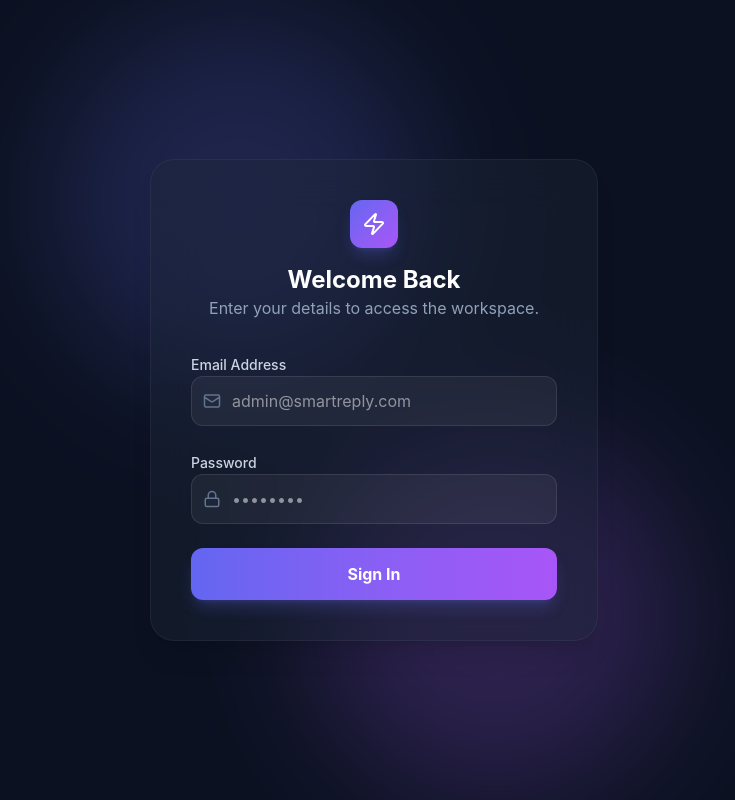
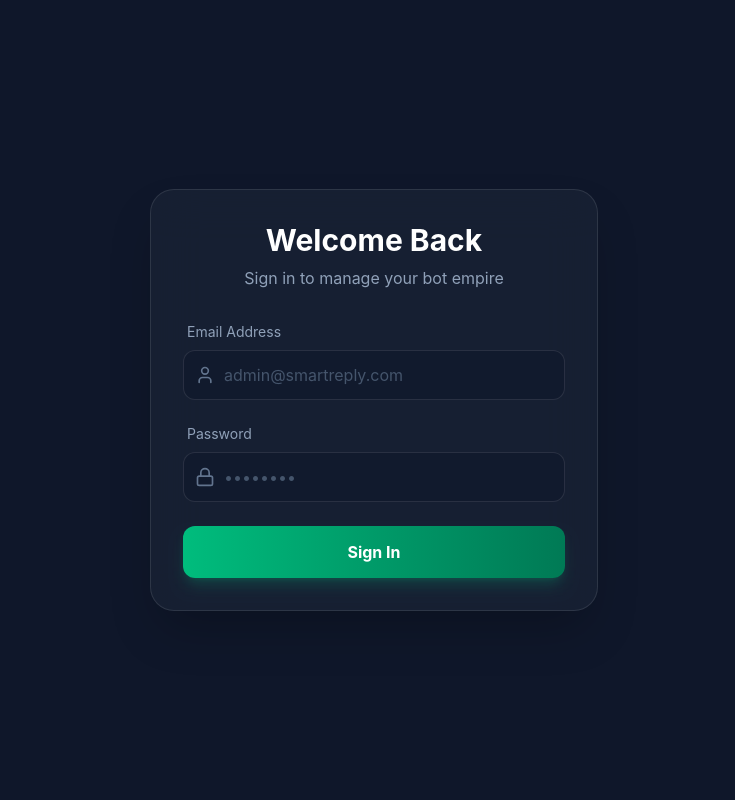
Before and after one commit to dchamindu826/Chat-Bot-System-Frontend, a React (Vite) app: page /login in a window 1280 px wide. Shown: the whole page, without its empty margins (266-1001 px from the left). Built offline with nearby package versions, Linux system fonts and the light colour scheme.

Commit message:
login issue

```diff
--- a/src/pages/Login.jsx
+++ b/src/pages/Login.jsx
@@ -1,99 +1,107 @@
 import React, { useState } from 'react';
 import { useNavigate } from 'react-router-dom';
-import { motion } from 'framer-motion';
-import { Zap, Lock, Mail } from 'lucide-react';
-
+import { Lock, User, Loader } from 'lucide-react';
+import { API_BASE_URL } from '../config'; // <--- 1. මේ LINE එක අනිවාර්යයෙන්ම තියෙන්න ඕන!
 
 const Login = () => {
-  const [email, setEmail] = useState('');
-  const [password, setPassword] = useState('');
   const navigate = useNavigate();
+  const [formData, setFormData] = useState({ email: '', password: '' });
+  const [loading, setLoading] = useState(false);
+  const [error, setError] = useState('');
 
-  const handleLogin = async (e) => {
+  const handleChange = (e) => {
+    setFormData({ ...formData, [e.target.name]: e.target.value });
+  };
+
+  const handleSubmit = async (e) => {
     e.preventDefault();
+    setLoading(true);
+    setError('');
 
-    // API Call to Backend
     try {
+      // 2. මෙතන අපි අර Import කරපු URL එක පාවිච්චි කරනවා
       const res = await fetch(`${API_BASE_URL}/api/auth/login`, {
         method: 'POST',
         headers: { 'Content-Type': 'application/json' },
-        body: JSON.stringify({ email, password }),
+        body: JSON.stringify(formData),
       });
 
       const data = await res.json();
 
       if (res.ok) {
-        // Save Token & Role
-        localStorage.setItem('token', data.token);
+        localStorage.setItem('token', data.accessToken);
         localStorage.setItem('role', data.role);
+        localStorage.setItem('userId', data._id);
 
-        // Redirect based on Role
-        if (data.role === 'admin') {
-          navigate('/admin/dashboard');
-        } else {
-          navigate('/user/dashboard');
-        }
+        if (data.role === 'admin') navigate('/admin/dashboard');
+        else navigate('/user/dashboard');
       } else {
-        alert(data); // Show error
+        setError(data || 'Login failed');
       }
     } catch (err) {
+      setError('Something went wrong. Please try again.');
       console.error(err);
+    } finally {
+      setLoading(false);
     }
   };
 
   return (
-    <div className="min-h-screen bg-[#0b1121] flex items-center justify-center relative overflow-hidden">
-      {/* Background Blobs */}
-      <div className="absolute top-0 left-1/4 w-96 h-96 bg-primary/20 rounded-full blur-3xl animate-blob mix-blend-screen"></div>
-      <div className="absolute bottom-0 right-1/4 w-96 h-96 bg-secondary/20 rounded-full blur-3xl animate-blob animation-delay-2000 mix-blend-screen"></div>
-
-      <motion.div
-        initial={{ opacity: 0, y: 20 }}
-        animate={{ opacity: 1, y: 0 }}
-        className="glass-panel p-10 rounded-3xl w-full max-w-md z-10 border border-white/10"
-      >
+    <div className="min-h-screen bg-[#0f172a] flex items-center justify-center p-4">
+      <div className="bg-[#1e293b]/50 p-8 rounded-3xl border border-white/10 w-full max-w-md backdrop-blur-xl shadow-2xl">
         <div className="text-center mb-8">
-          <div className="w-12 h-12 bg-gradient-to-br from-primary to-secondary rounded-xl flex items-center justify-center mx-auto mb-4 shadow-lg shadow-primary/25">
-            <Zap className="text-white" size={24} />
-          </div>
-          <h2 className="text-2xl font-bold text-white">Welcome Back</h2>
-          <p className="text-slate-400">Enter your details to access the workspace.</p>
+          <h1 className="text-3xl font-bold text-white mb-2">Welcome Back</h1>
+          <p className="text-slate-400">Sign in to manage your bot empire</p>
         </div>
 
-        <form onSubmit={handleLogin} className="space-y-6">
-          <div className="space-y-2">
-            <label className="text-sm font-medium text-slate-300">Email Address</label>
+        {error && (
+          <div className="bg-red-500/10 border border-red-500/20 text-red-400 p-3 rounded-xl mb-6 text-sm text-center">
+            {error}
+          </div>
+        )}
+
+        <form onSubmit={handleSubmit} className="space-y-6">
+          <div>
+            <label className="block text-slate-400 text-sm mb-2 ml-1">Email Address</label>
             <div className="relative">
-              <Mail className="absolute left-3 top-1/2 -translate-y-1/2 text-slate-500" size={18} />
+              <User className="absolute left-3 top-1/2 -translate-y-1/2 text-slate-500" size={20} />
               <input
                 type="email"
-                value={email}
-                onChange={(e) => setEmail(e.target.value)}
-                className="w-full bg-white/5 border border-white/10 rounded-xl py-3 pl-10 pr-4 text-white focus:outline-none focus:border-primary transition-colors"
+                name="email"
+                value={formData.email}
+                onChange={handleChange}
+                className="w-full bg-[#0f172a]/50 border border-white/10 rounded-xl py-3 pl-10 pr-4 text-white placeholder:text-slate-600 focus:outline-none focus:border-emerald-500 transition-all"
                 placeholder="admin@smartreply.com"
+                required
               />
             </div>
           </div>
 
-          <div className="space-y-2">
-             <label className="text-sm font-medium text-slate-300">Password</label>
+          <div>
+            <label className="block text-slate-400 text-sm mb-2 ml-1">Password</label>
             <div className="relative">
-              <Lock className="absolute left-3 top-1/2 -translate-y-1/2 text-slate-500" size={18} />
+              <Lock className="absolute left-3 top-1/2 -translate-y-1/2 text-slate-500" size={20} />
               <input
                 type="password"
-                value={password}
-                onChange={(e) => setPassword(e.target.value)}
-                className="w-full bg-white/5 border border-white/10 rounded-xl py-3 pl-10 pr-4 text-white focus:outline-none focus:border-primary transition-colors"
+                name="password"
+                value={formData.password}
+                onChange={handleChange}
+                className="w-full bg-[#0f172a]/50 border border-white/10 rounded-xl py-3 pl-10 pr-4 text-white placeholder:text-slate-600 focus:outline-none focus:border-emerald-500 transition-all"
                 placeholder="••••••••"
+                required
               />
             </div>
           </div>
 
-          <button className="w-full py-3.5 bg-gradient-to-r from-primary to-secondary rounded-xl text-white font-bold shadow-lg shadow-primary/25 hover:shadow-primary/40 transition-all transform hover:scale-[1.02]">
-            Sign In
+          <button
+            type="submit"
+            disabled={loading}
+            className="w-full bg-gradient-to-r from-emerald-500 to-emerald-700 hover:from-emerald-600 hover:to-emerald-800 text-white font-bold py-3.5 rounded-xl shadow-lg shadow-emerald-500/20 transition-all transform hover:-translate-y-0.5 disabled:opacity-50 disabled:cursor-not-allowed flex justify-center items-center gap-2"
+          >
+            {loading ? <Loader className="animate-spin" /> : "Sign In"}
           </button>
         </form>
-      </motion.div>
+      </div>
     </div>
   );
 };
```
